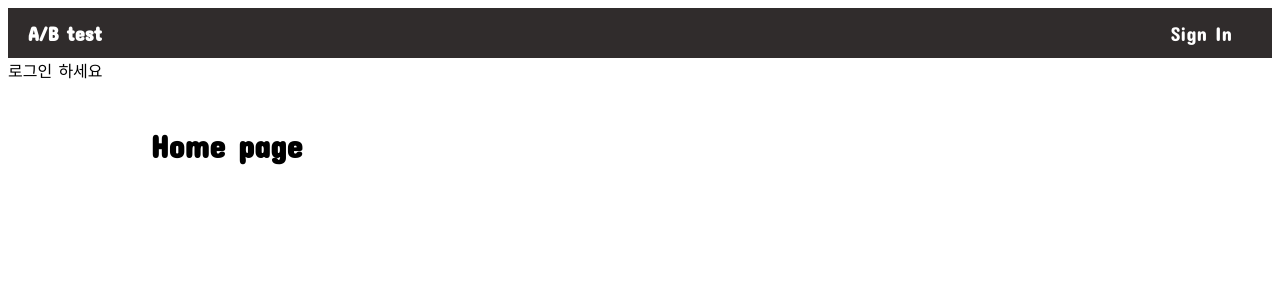
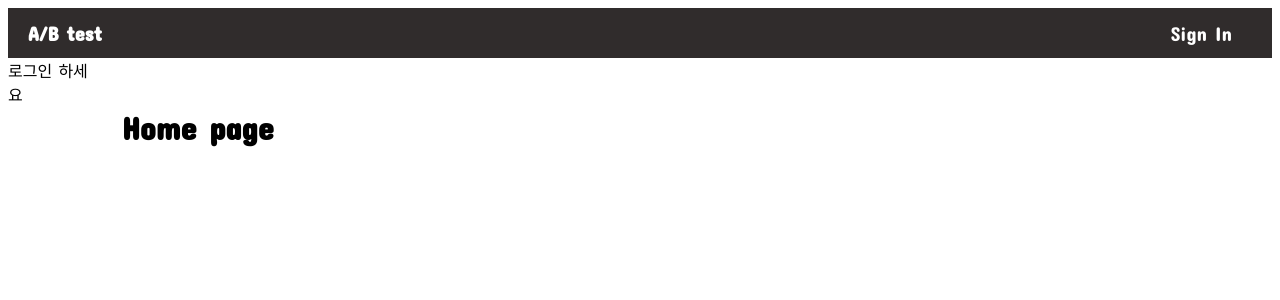
Before and after one commit to Pogith/ab-test-frontend, a React (Create React App) app: page / in a window 1280 px wide. Shown: the top 300 px of the page. Built offline with nearby package versions, Linux system fonts and the light colour scheme; no server answers.

Commit message:
design: Layout UI 구성 및 scss 코드 작성

```diff
--- a/src/component/Layout/Layout.js
+++ b/src/component/Layout/Layout.js
@@ -12,7 +12,6 @@ import TestResultPage from "../TestResultPage/TestResultPage";
 import Topbar from "../Topbar/Topbar";
 import UserPage from "../UserPage/UserPage";
 import UserProjectPage from "../UserProjectPage/UserProjectPage";
-
 import styles from "./Layout.module.scss";
 
 const cx = classNames.bind(styles);
--- a/src/component/Layout/Layout.module.scss
+++ b/src/component/Layout/Layout.module.scss
@@ -2,6 +2,7 @@
   display: flex;
 
   &__content {
-    padding: 3rem;
+    width: 100%;
+    padding: 30px;
   }
 }
```
